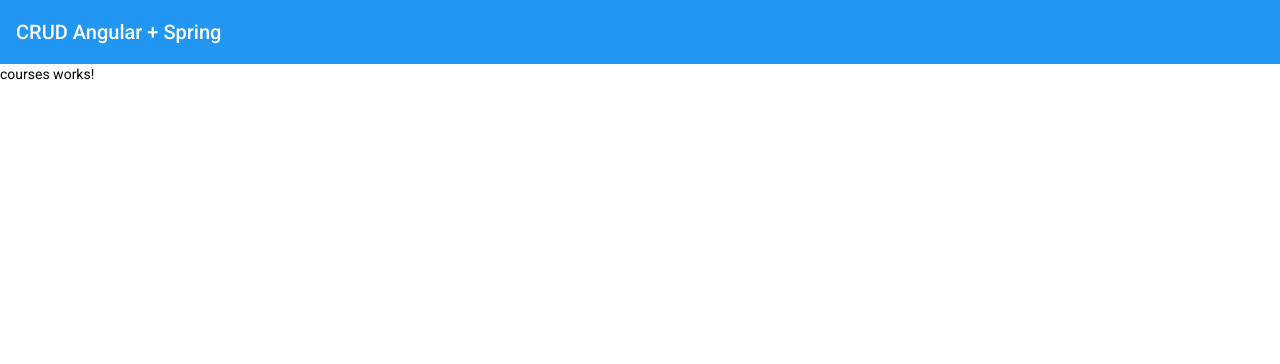
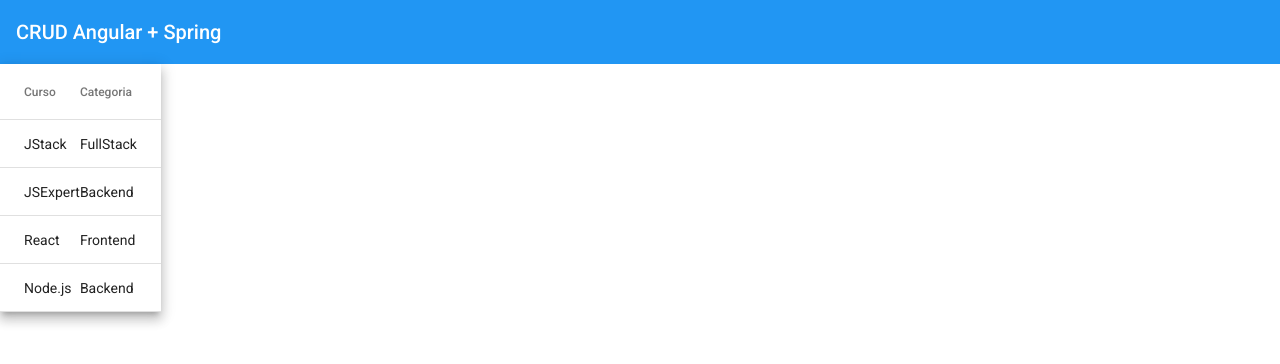
Before and after one commit to RafaDom10/crud-angular-spring, an Angular app in the folder crud-angular/: page /courses in a window 1280 px wide. Shown: the top 364 px of the page. Built offline with nearby package versions, Linux system fonts and the light colour scheme.

Commit message:
added table component

```diff
--- a/crud-angular/src/app/courses/courses.module.ts
+++ b/crud-angular/src/app/courses/courses.module.ts
@@ -1,5 +1,6 @@
+import { CommonModule } from '@angular/common';
 import { NgModule } from '@angular/core';
-import { CommonModule } from '@angular/common';
+import { MatTableModule } from '@angular/material/table';
 
 import { CoursesRoutingModule } from './courses-routing.module';
 import { CoursesComponent } from './courses/courses.component';
@@ -11,7 +12,8 @@
   ],
   imports: [
     CommonModule,
-    CoursesRoutingModule
+    CoursesRoutingModule,
+    MatTableModule
   ]
 })
 export class CoursesModule { }
--- a/crud-angular/src/app/courses/courses/courses.component.html
+++ b/crud-angular/src/app/courses/courses/courses.component.html
@@ -1 +1,17 @@
-<p>courses works!</p>
+<table mat-table [dataSource]="courses" class="mat-elevation-z8">
+
+  <!-- Name Column -->
+  <ng-container matColumnDef="name">
+    <th mat-header-cell *matHeaderCellDef> Curso </th>
+    <td mat-cell *matCellDef="let course"> {{ course.name }} </td>
+  </ng-container>
+
+  <!-- Category Column -->
+  <ng-container matColumnDef="category">
+    <th mat-header-cell *matHeaderCellDef> Categoria </th>
+    <td mat-cell *matCellDef="let course"> {{ course.category }} </td>
+  </ng-container>
+
+  <tr mat-header-row *matHeaderRowDef="displayedColumns"></tr>
+  <tr mat-row *matRowDef="let row; columns: displayedColumns;"></tr>
+</table>
--- a/crud-angular/src/app/courses/courses/courses.component.ts
+++ b/crud-angular/src/app/courses/courses/courses.component.ts
@@ -1,4 +1,6 @@
 import { Component, OnInit } from '@angular/core';
+
+import { Course } from '../model/course';
 
 @Component({
   selector: 'app-courses',
@@ -7,7 +9,17 @@
 })
 export class CoursesComponent implements OnInit {
 
-  constructor() { }
+  courses: Course[] = [
+    { _id: '1', name: 'JStack', category: 'FullStack'},
+    { _id: '2', name: 'JSExpert', category: 'Backend'},
+    { _id: '3', name: 'React', category: 'Frontend'},
+    { _id: '4', name: 'Node.js', category: 'Backend'},
+  ];
+
+  displayedColumns = [ 'name', 'category' ];
+
+  constructor() {
+  }
 
   ngOnInit(): void {
   }
--- /dev/null
+++ b/crud-angular/src/app/courses/model/course.ts
@@ -0,0 +1,5 @@
+export interface Course {
+  _id: string;
+  name: string;
+  category: string;
+}
```
